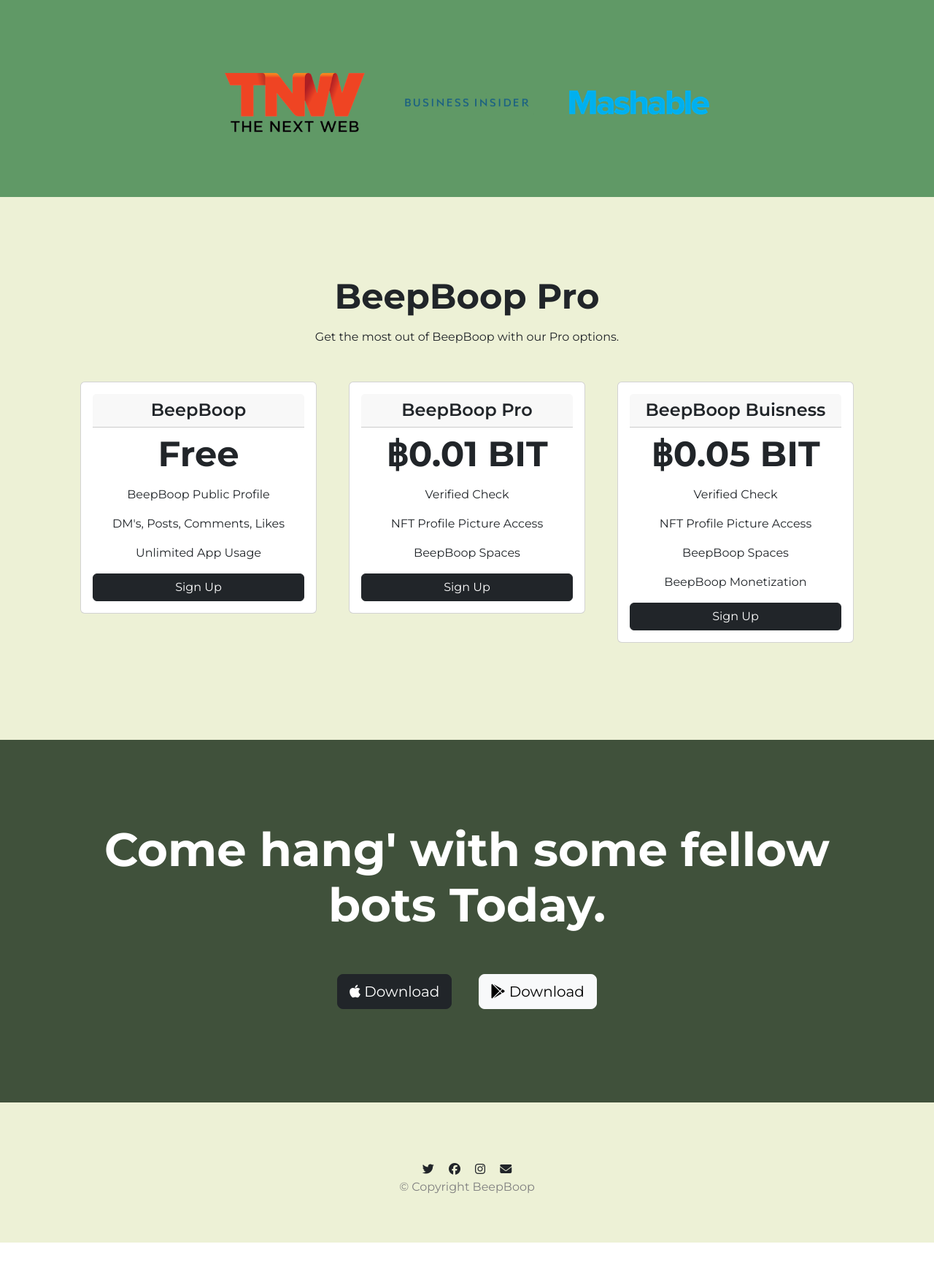
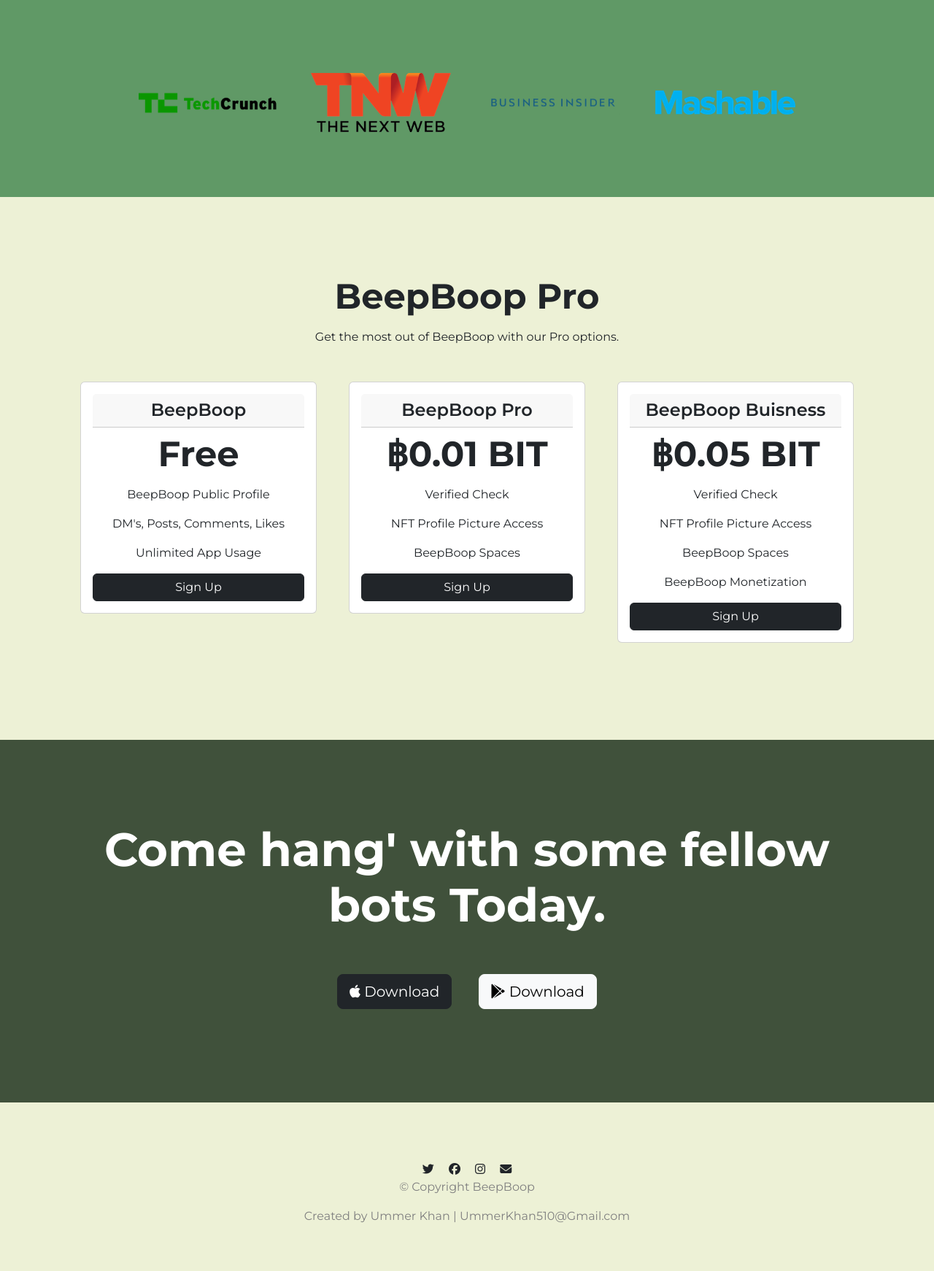
Before and after one commit to khanummer/BeepBoop, a plain HTML site: page index.html in a window 1280 px wide. Shown: the part 1680-3422 px from the top of the page at 73% size. Before the commit the page ends 3383 px from the top, so only its background shows below. Drawn offline with nearby package versions, Linux system fonts and the light colour scheme.

Commit message:
edits index.html to add contact info

```diff
--- a/index.html
+++ b/index.html
@@ -134,7 +134,7 @@
 
   <!-- Press -->
   <section id="press">
-    <!-- <img class="press-logo" src="images/TechCrunch.png" alt="tc-logo"> -->
+    <img class="press-logo" src="images/TechCrunch.png" alt="tc-logo">
     <img class="press-logo" src="images/tnw.png" alt="tnw-logo">
     <img class="press-logo" src="images/bizinsider.png" alt="biz-insider-logo">
     <img class="press-logo" src="images/mashable.png" alt="mashable-logo">
@@ -218,6 +218,7 @@
     <i class="fa-solid fa-envelope footer-icons"></i>
 
     <p class="footer-p">© Copyright BeepBoop</p>
+    <p class="footer-p">Created by Ummer Khan | UmmerKhan510@Gmail.com</p>
   </footer>
 
 </body>
```
